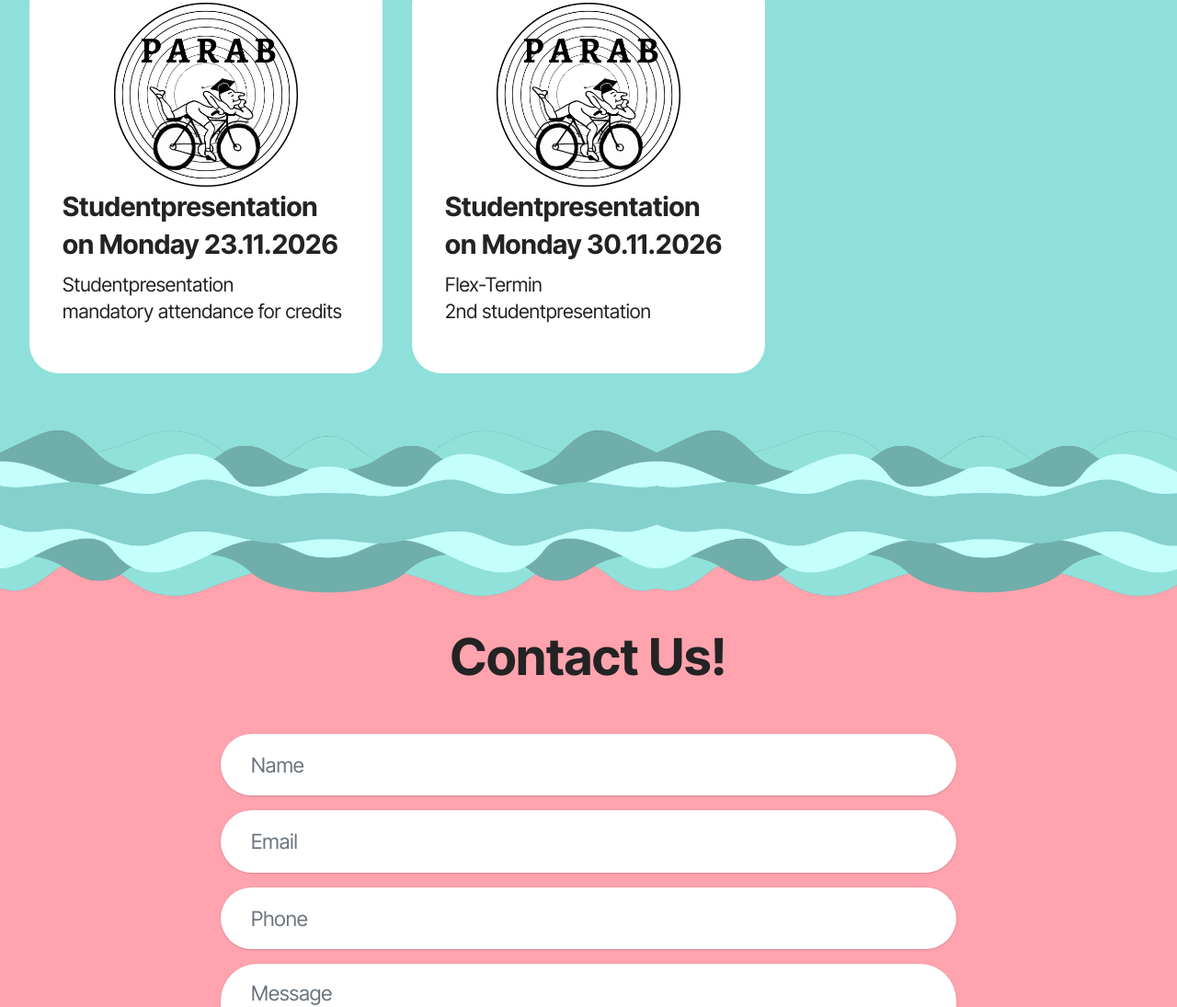
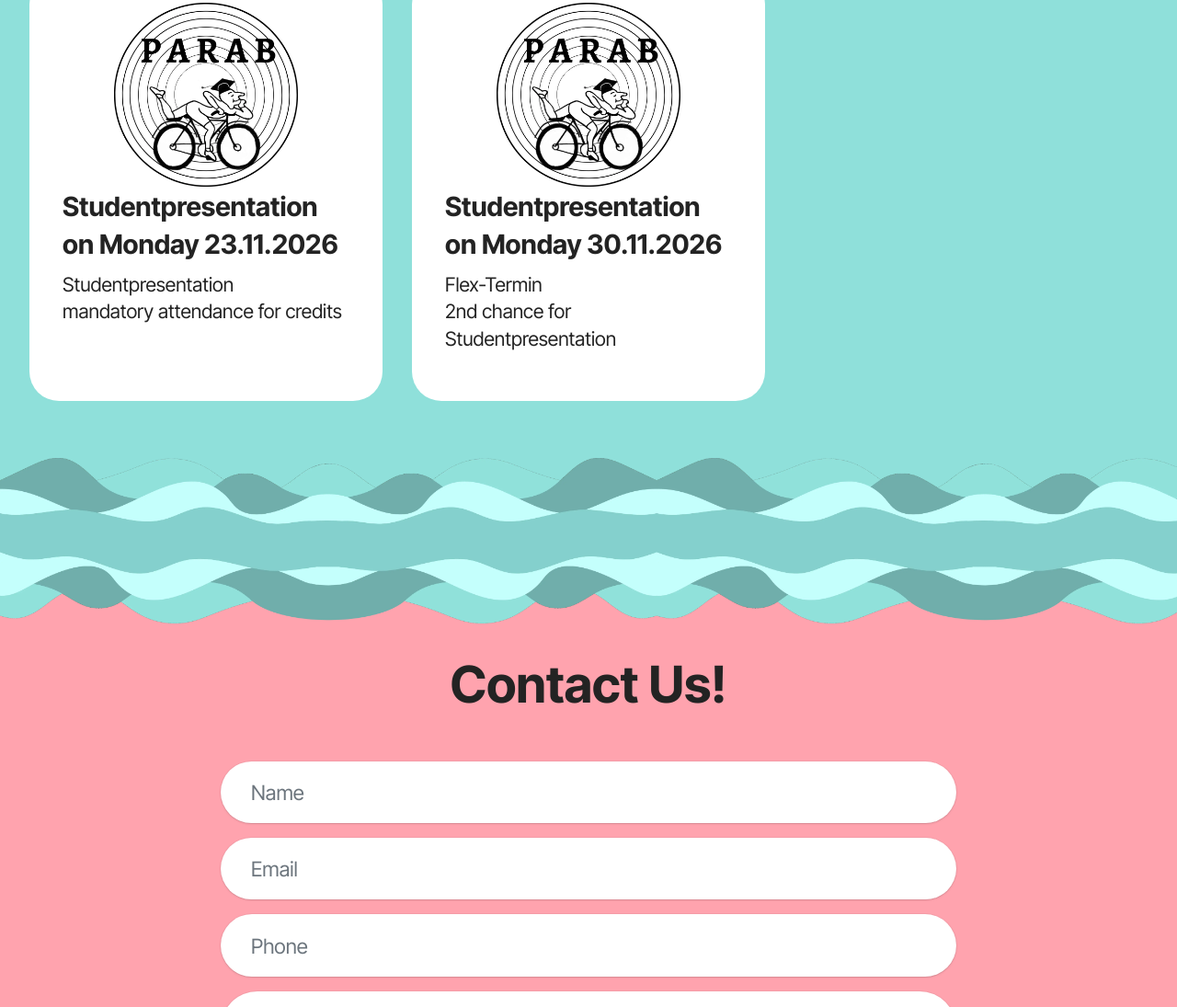
Before and after one commit to ParabCH/parab.ch, a website: page LSHS2026.html in a window 1280 px wide. Shown: the part 2585-3680 px from the top of the page at 92% size. Drawn offline with Linux system fonts and the light colour scheme.

Commit message:
small correction

```diff
--- a/LSHS2026.html
+++ b/LSHS2026.html
@@ -406,7 +406,7 @@
               </h5>
 
               <p class="mbr-text mbr-fonts-style display-7">
-                Flex-Termin<br />2nd studentpresentation
+                Flex-Termin<br />2nd chance for Studentpresentation
               </p>
              <!-- <div class="mbr-section-btn item-footer">
                 <a href=""
```
